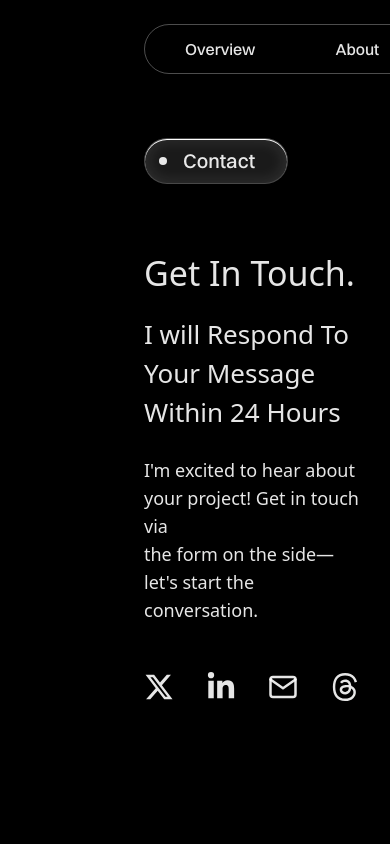
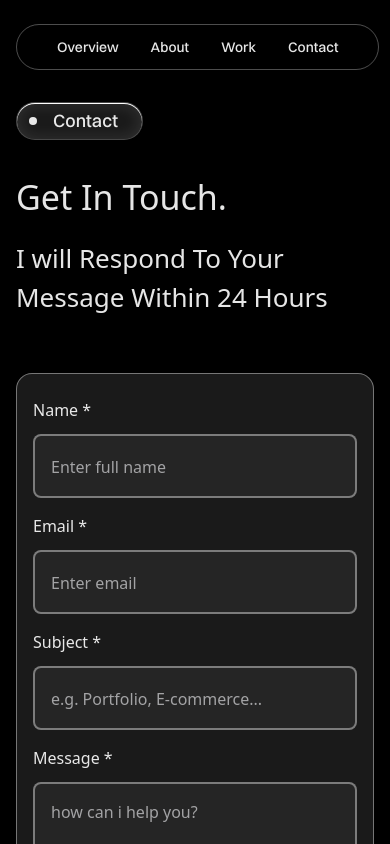
Before and after one commit to theo-code1/MyPortfolio, a React (Vite) app: page /contact in a window 390 px wide. Shown: the top 844 px of the page. Built offline with nearby package versions, Linux system fonts and the light colour scheme.

Commit message:
completing contact section's Responsive

```diff
--- a/src/Components/Footer.jsx
+++ b/src/Components/Footer.jsx
@@ -9,7 +9,7 @@ const Footer = ({ aboutRef, workRef}) => {
 
 
   return (
-    <footer className='relative h-[90dvh] md:h-[60dvh] lg:h-[70dvh] bg-black font-switzer flex flex-col items-center px-4 md:px-16 lg:px-48 pt-12 md:pt-26 overflow-hidden'>
+    <footer className='relative h-screen md:h-[60dvh] lg:h-[70dvh] bg-black font-switzer flex flex-col items-center px-4 md:px-16 lg:px-48 pt-12 md:pt-26 overflow-hidden'>
         <div className="first-column flex flex-col md:flex-row items-center md:items-start justify-between w-full gap-8 md:gap-auto mb-8 md:mb-16">
             <div className="logo flex flex-col items-center md:items-start gap-2">
                 <img src={Logo} alt="Brand Logo" className='w-32 md:w-36 ' />
--- a/src/Pages/ContactSection.jsx
+++ b/src/Pages/ContactSection.jsx
@@ -12,7 +12,7 @@ import Close from '../assets/Icons/Close'
 
 const Contact = () => {
 
-  const [isMessageSent, setIsMessageSent] = useState(false);
+  const [isMessageSent, setIsMessageSent] = useState(true);
   const [isError, setIsError] = useState(false);
 
   const [formData, setFormData] = useState({
@@ -58,9 +58,9 @@ const Contact = () => {
 
 
   return (
-    <section className="relative bg-black h-screen max-w-screen flex flex-col gap-16 pt-6 px-36">
+    <section className="relative bg-black h-auto md:h-screen max-w-screen flex flex-col gap-8 md:gap-16 pt-6 px-4 md:px-36 pb-32 md:pb-0">
       <ul
-        className={`w-fit mx-auto text-white/90 px-8 py-2 rounded-full shadow-[0_3px_10px_0_var(--color-shadow-white)] border border-white/30 flex items-center gap-16 text-[16px] font-switzer font-medium `}
+        className={`w-fit mx-auto text-white/90 px-8 py-2 rounded-full shadow-[0_3px_10px_0_var(--color-shadow-white)] border border-white/30 flex items-center gap-4 md:gap-16 text-sm md:text-[16px] font-switzer font-medium `}
       >
         <Link to={"/"}>
           <li className="cursor-pointer px-2 py-1 transition-all duration-200">
@@ -84,23 +84,23 @@ const Contact = () => {
         </Link>
       </ul>
 
-      <div className="contact-content w-full flex items-start justify-between">
+      <div className="contact-content w-full flex flex-col md:flex-row items-start justify-between gap-12 md:gap-[auto]">
         <div className="contact-info  flex flex-col gap-4 text-white/90">
-          <div className="work-label relative flex items-center gap-4 w-fit pl-1.5 pr-8 mb-12 py-2 rounded-full z-20 shadow-[inset_0_0_15px_2px_rgba(255,255,255,0.1)] shadow-[inset_0_2px_8px_rgba(255,255,255,0.15)  inset-shadow-white inset-shadow-2xs bg-white/10 backdrop-blur-sm border border-white/20">
+          <div className="work-label relative flex order-1 items-center gap-4 w-fit pl-1 md:pl-1.5 pr-6 md:pr-8 py-1 md:py-2 mb-4 md:mb-12 rounded-full z-20 shadow-[inset_0_0_15px_2px_rgba(255,255,255,0.1)] shadow-[inset_0_2px_8px_rgba(255,255,255,0.15)  inset-shadow-white inset-shadow-2xs bg-white/10 backdrop-blur-sm border border-white/20">
             <div className="dot size-2 bg-white/90 rounded-full ml-2"></div>
-            <h2 className="text-white/90 text-xl font-[400] font-switzer">
+            <h2 className="text-white/90 text-lg md:text-xl font-[400] font-switzer">
               Contact
             </h2>
           </div>
-          <h1 className="text-[34px] ">Get In Touch.</h1>
-          <h2 className="text-[26px] mb-2">
+          <h1 className="text-[34px] order-2">Get In Touch.</h1>
+          <h2 className="text-[26px] mb-2 order-3">
             I will Respond To Your Message Within 24 Hours
           </h2>
-          <p className="text-lg mb-8">
+          <p className="text-lg mb-8 hidden md:flex">
             I'm excited to hear about your project! Get in touch via
-            <br /> the form on the side—let's start the conversation.
+            <br className="hidden md:flex"/> the form on the side—let's start the conversation.
           </p>
-          <div className="social-media flex items-center gap-8 text-3xl">
+          <div className="social-media flex items-center gap-8 text-3xl absolute bottom-12 left-1/2 -translate-x-1/2 z-10">
             <a href="https://x.com/TheoKode_?t=Aeyn9E65s60T6on178qkMg&s=08" target="_blank">
               <FaXTwitter />
             </a>
@@ -110,19 +110,19 @@ const Contact = () => {
             <a href="mailto:theokode01@gmail.com" target="_blank">
               <Mail />
             </a>
-            <a href="https://www.threads.net/@theokode" target="_blank">
+            <a href="https://www.threads.com/@theokode" target="_blank">
               <FaThreads />
             </a>
           </div>
         </div>
 
 
-        <div className="form-content w-1/2 pl-24 ">
+        <div className="form-content w-full md:w-1/2 pl-0 md:pl-24 order-4 ">
           <form
             onSubmit={handleSubmit}
-            className="bg-white/10 flex flex-col gap-8 border border-white/40 rounded-2xl px-8 pt-10 pb-12"
+            className="bg-white/10 flex flex-col gap-4 md:gap-8 border border-white/40 rounded-2xl px-4 md:px-8 pt-6 md:pt-10 pb-8 md:pb-12"
           >
-            <div className="name-email flex gap-4 w-full">
+            <div className="name-email flex flex-col md:flex-row gap-4 w-full">
               <div className="name-field flex flex-col gap-3 text-white/90 w-full">
                 <label htmlFor="name" className="text-[16px]">
                   Name *
@@ -197,6 +197,11 @@ const Contact = () => {
             </button>
           </form>
 
+          <p className="text-lg mb-8 text-white mt-4 flex md:hidden">
+            I'm excited to hear about your project! Get in touch via
+            <br className="hidden md:flex"/> the form above. let's start the conversation.
+          </p>
+
           {isMessageSent && (
             <div className={`message-status fixed top-8 right-8 bg-white/90 flex items-center gap-16 pl-6 pr-4 py-3 rounded-xl ${isMessageSent ? 'animate-status' : 'animate-none'} transition-transform duration-200 `}>
                 <div className='flex  items-center gap-2'>
```
